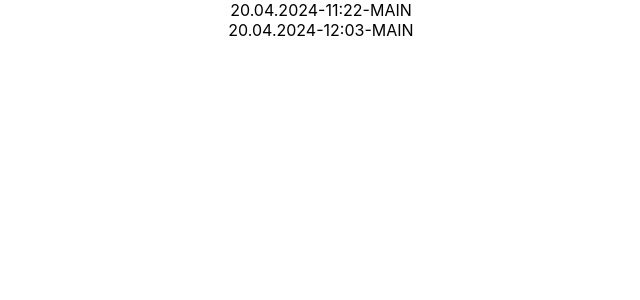
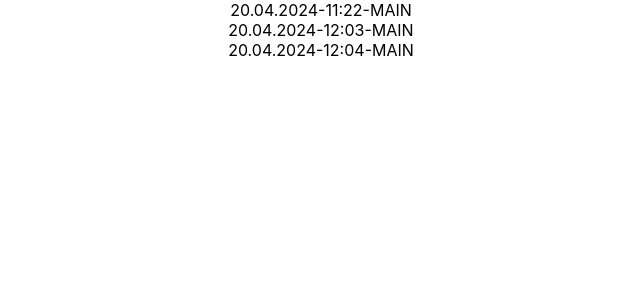
Before and after one commit to IgorYudintsev/gitbranches, a React (Create React App) app: page / in a window 1280 px wide. Shown: the top 300 px of the page, without its empty margins (319-959 px from the left). Built offline with nearby package versions, Linux system fonts and the light colour scheme.

Commit message:
20.04.2024-20.04.2024-12:04-MAIN

```diff
--- a/src/App.tsx
+++ b/src/App.tsx
@@ -7,6 +7,7 @@ function App() {
     <div className="App">
      <div>20.04.2024-11:22-MAIN</div>
      <div>20.04.2024-12:03-MAIN</div>
+     <div>20.04.2024-12:04-MAIN</div>
     </div>
   );
 }
```
